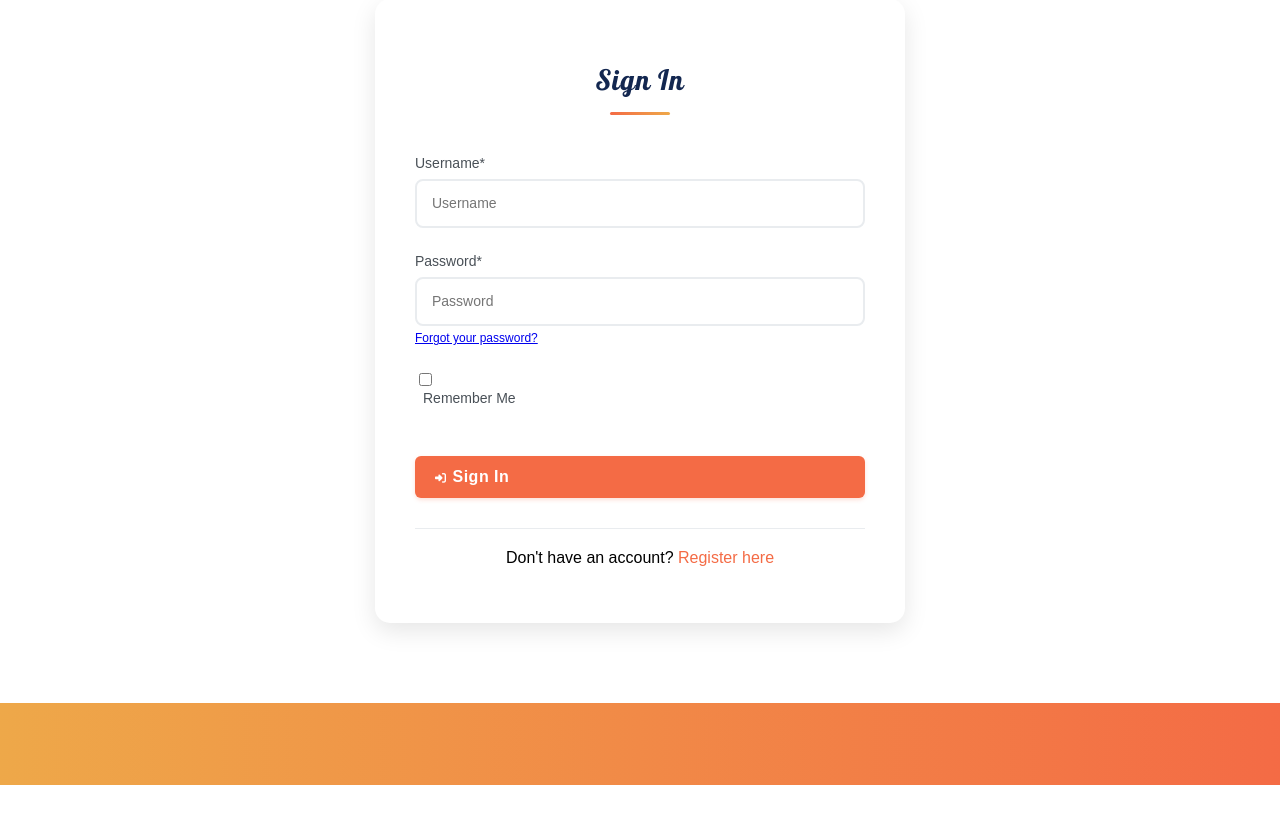
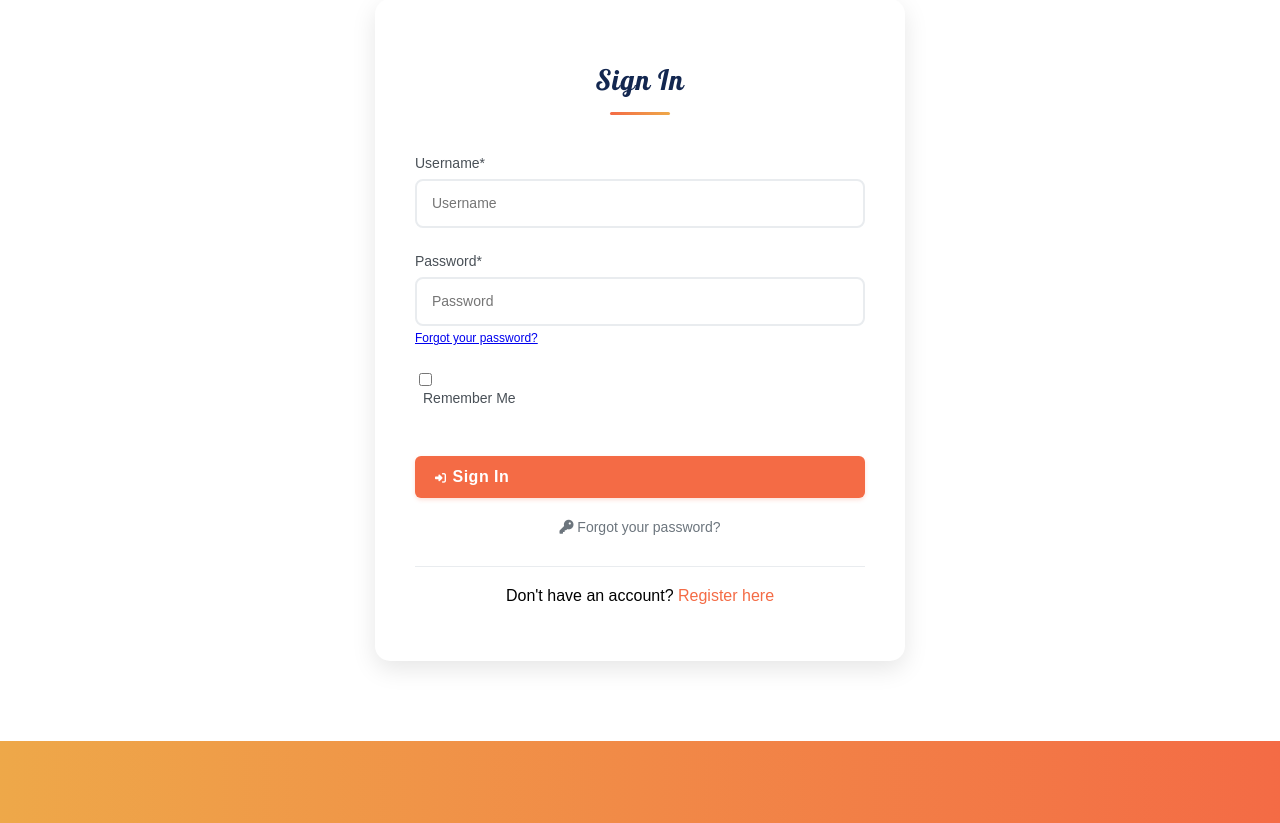
Before and after one commit to ByteNadeem/Ticksy, a Django app: page /accounts/login/ in a window 1280 px wide. Shown: the part 161-984 px from the top of the page. Before the commit the page ends 946 px from the top, so only its background shows below. Run offline with Django 4.2, Linux system fonts and the light colour scheme; some libraries are stand-ins or nearby versions; some web fonts are replaced.

Commit message:
Add enhanced error messages for login failures
- Add clear 'Login Failed' header with warning icon
- Replace technical errors with user-friendly messages

```diff
--- a/templates/account/login.html
+++ b/templates/account/login.html
@@ -10,10 +10,51 @@
         <span style="display: block; width: 60px; height: 3px; background: linear-gradient(to right, #f46b45, #eea849); margin: 15px auto 0; border-radius: 2px;"></span>
     </h2>
 
+    <!-- Enhanced Error Messages -->
     {% if form.errors %}
         <div class="alert alert-danger" style="background: #f8d7da; color: #721c24; padding: 15px; border-radius: 8px; margin-bottom: 25px; border: 1px solid #f5c6cb;">
-            {{ form.errors }}
+            <h5 style="margin-bottom: 10px; font-weight: 600;">
+                <i class="fas fa-exclamation-triangle"></i> Login Failed
+            </h5>
+            {% if form.non_field_errors %}
+                {% for error in form.non_field_errors %}
+                    <p style="margin-bottom: 5px;">
+                        <i class="fas fa-times-circle"></i>
+                        {% if "incorrect" in error|lower or "invalid" in error|lower %}
+                            Incorrect username or password. Please try again.
+                        {% elif "account" in error|lower %}
+                            Account not found. Please check your credentials.
+                        {% else %}
+                            {{ error }}
+                        {% endif %}
+                    </p>
+                {% endfor %}
+            {% else %}
+                <p style="margin-bottom: 5px;">
+                    <i class="fas fa-times-circle"></i>
+                    Please check your username and password and try again.
+                </p>
+            {% endif %}
+            <p style="margin-top: 10px; font-size: 13px; color: #856404;">
+                <i class="fas fa-lightbulb"></i>
+                <strong>Tip:</strong> Make sure your username and password are correct.
+            </p>
         </div>
+    {% endif %}
+
+    <!-- Success Messages -->
+    {% if messages %}
+        {% for message in messages %}
+            {% if message.tags == 'success' %}
+                <div class="alert alert-success" style="background: #d4edda; color: #155724; padding: 15px; border-radius: 8px; margin-bottom: 25px; border: 1px solid #c3e6cb;">
+                    <i class="fas fa-check-circle"></i> {{ message }}
+                </div>
+            {% elif message.tags == 'error' %}
+                <div class="alert alert-danger" style="background: #f8d7da; color: #721c24; padding: 15px; border-radius: 8px; margin-bottom: 25px; border: 1px solid #f5c6cb;">
+                    <i class="fas fa-exclamation-triangle"></i> {{ message }}
+                </div>
+            {% endif %}
+        {% endfor %}
     {% endif %}
 
     <form method="post" action="{% url 'account_login' %}">
@@ -39,11 +80,18 @@
         </button>
     </form>
 
+    <div style="text-align: center; margin-top: 20px;">
+        <a href="{% url 'account_reset_password' %}" style="color: #6c757d; text-decoration: none; font-size: 14px;">
+            <i class="fas fa-key"></i> Forgot your password?
+        </a>
+    </div>
+
     <p class="auth-links" style="text-align: center; margin-top: 30px; padding-top: 20px; border-top: 1px solid #e9ecef;">
         Don't have an account? <a href="{% url 'account_signup' %}" style="color: #f46b45; text-decoration: none; font-weight: 500;">Register here</a>
     </p>
 </div>
 
+<!-- Keep all your existing styling -->
 <style>
 /* Enhanced form field alignment and styling */
 #login-container .form-group,
@@ -81,7 +129,6 @@
     outline: none !important;
 }
 
-/* Ensure consistent form control styling */
 #login-container .form-control {
     width: 100% !important;
     padding: 12px 15px !important;
@@ -98,14 +145,12 @@
     outline: none !important;
 }
 
-/* Remove any default margins from crispy forms */
 #login-container .form-text {
     margin-top: 5px !important;
     font-size: 12px !important;
     color: #6c757d !important;
 }
 
-/* Align error messages properly */
 #login-container .invalid-feedback {
     display: block !important;
     margin-top: 5px !important;
@@ -113,7 +158,6 @@
     color: #dc3545 !important;
 }
 
-/* Checkbox styling for "Remember me" */
 #login-container .form-check {
     margin-bottom: 20px !important;
 }
```
